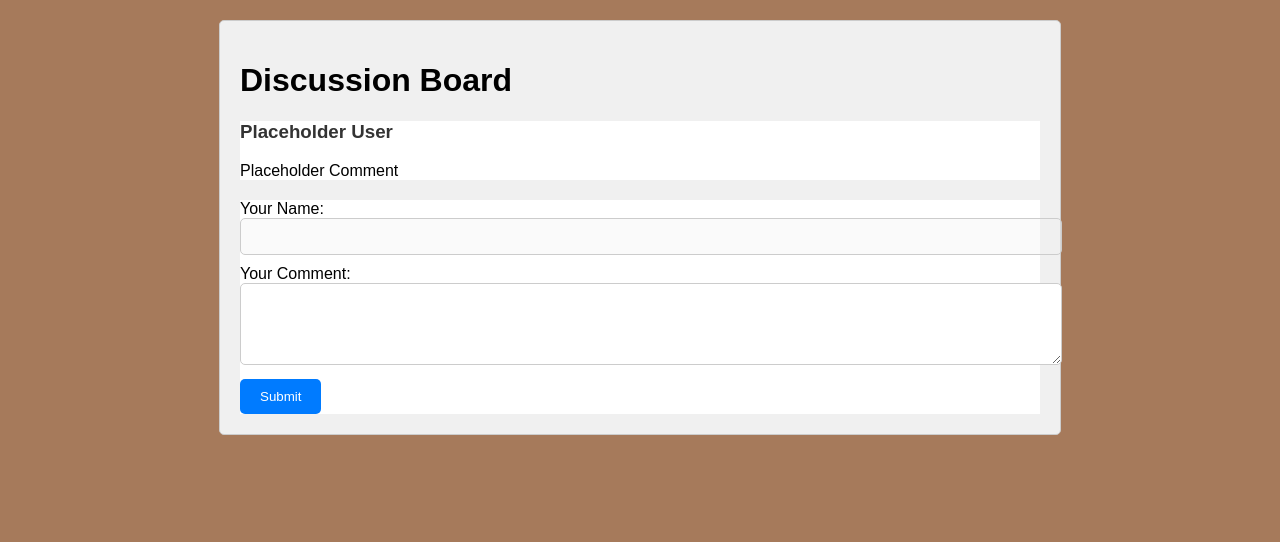
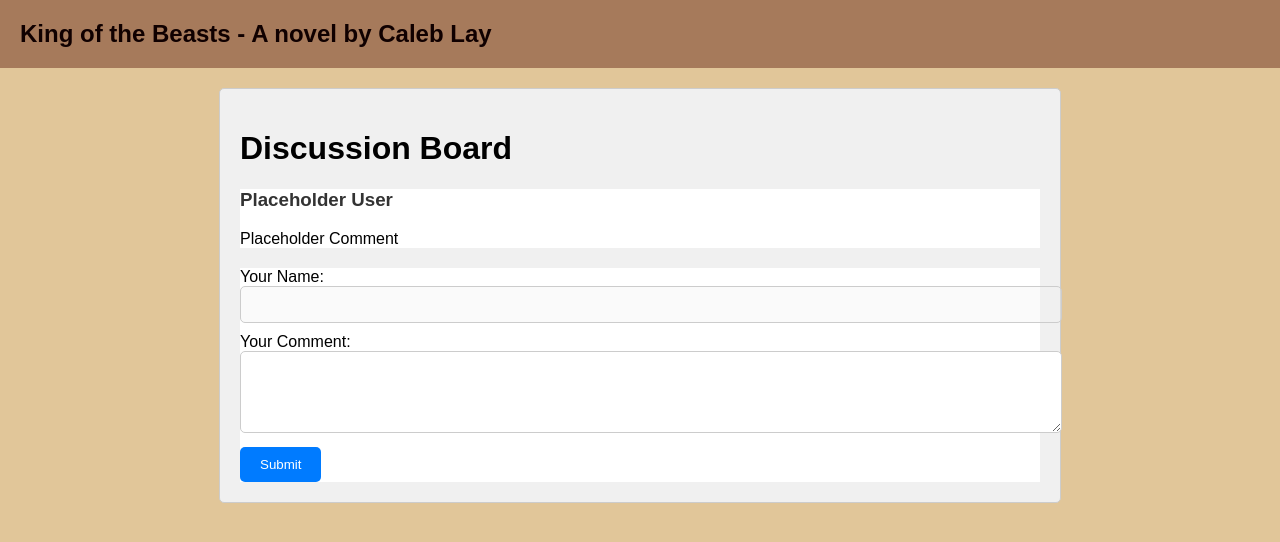
Before and after one commit to Lebazoid/startup, a plain HTML site: page Discussion Board.html in a window 1280 px wide. Drawn offline with Linux system fonts and the light colour scheme.

Commit message:
Made some CSS changes to the discussion board

```diff
--- a/CSS_DiscussionBoard.css
+++ b/CSS_DiscussionBoard.css
@@ -1,8 +1,30 @@
+header {
+    background-color: #A67A5B;
+    color: #f0f0f0;
+    padding: 20px;
+    position: relative;
+    display: flex;
+    justify-content: space-between;
+    align-items: center;
+  }
+
+  header h2 {
+    margin: 0;
+  }
+
+  header a {
+    text-decoration: none;
+    color: #100000;
+  }
+
+  header a:hover {
+    color: #555;
+  }
 body {
     font-family: Arial, sans-serif;
     margin: 0;
     padding: 0;
-    background-color: #A67A5B; /* Main background color */
+    background-color: #e1c699; /* Main background color */
 }
 
 .container {
--- a/Discussion Board.html
+++ b/Discussion Board.html
@@ -6,6 +6,10 @@
     <title>Discussion Board</title>
     <link rel="stylesheet" type="text/css" href="CSS_DiscussionBoard.css">
 </head>
+<!-- Link to Home-->
+<header>
+    <h2><a href="index.html">King of the Beasts - A novel by Caleb Lay</a></h2>
+  </header>
 <body>
 <div class="container">
     <h1>Discussion Board</h1>
```
